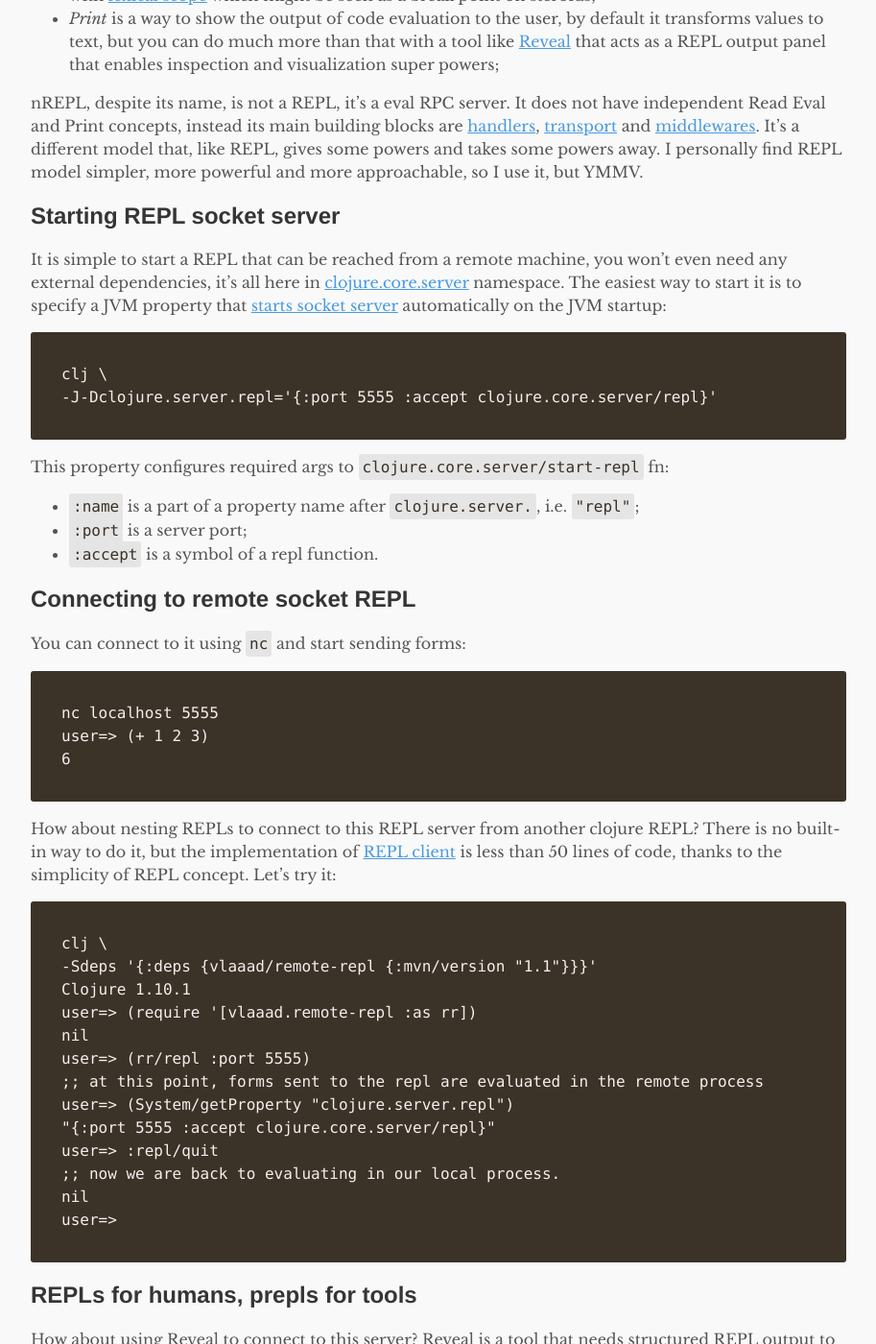
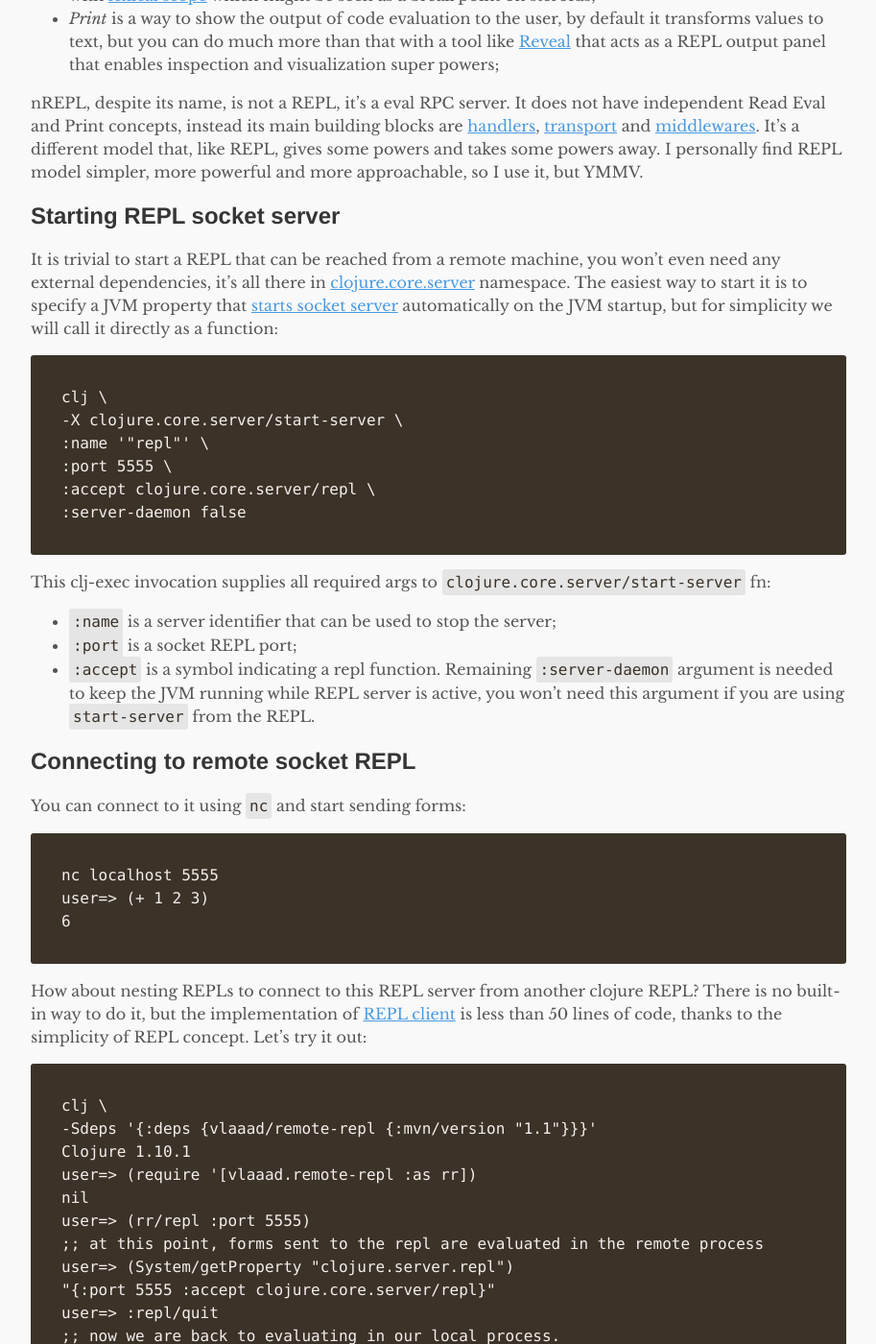
Before and after one commit to vlaaad/vlaaad.github.io, a Jekyll site: the page built from _posts/2021-01-02-reveal-repls-and-networking.md, in a window 1280 px wide and 1400 px high, scrolled down 1033 px. Shown: the whole window at 96% size, without its empty margins (183-1096 px from the left). Built offline with Jekyll 4.4.1, drawn with Linux system fonts in a browser that asks for light colours; a script that is not in the unit is left out; some of the changed text lies outside the part shown.

Commit message:
new post

````diff
--- a/_posts/2021-01-02-reveal-repls-and-networking.md
+++ b/_posts/2021-01-02-reveal-repls-and-networking.md
@@ -25,15 +25,20 @@ nREPL, despite its name, is not a REPL, it's a eval RPC server. It does not have
 
 ## Starting REPL socket server
 
-It is simple to start a REPL that can be reached from a remote machine, you won't even need any external dependencies, it's all here in [clojure.core.server](https://clojure.github.io/clojure/clojure.core-api.html#clojure.core.server/start-server) namespace. The easiest way to start it is to specify a JVM property that [starts socket server](https://clojure.org/reference/repl_and_main#_launching_a_socket_server) automatically on the JVM startup:
+It is trivial to start a REPL that can be reached from a remote machine, you won't even need any external dependencies, it's all there in [clojure.core.server](https://clojure.github.io/clojure/clojure.core-api.html#clojure.core.server/start-server) namespace. The easiest way to start it is to specify a JVM property that [starts socket server](https://clojure.org/reference/repl_and_main#_launching_a_socket_server) automatically on the JVM startup, but for simplicity we will call it directly as a function:
 ```
 clj \
--J-Dclojure.server.repl='{:port 5555 :accept clojure.core.server/repl}'
+-X clojure.core.server/start-server \
+:name '"repl"' \
+:port 5555 \
+:accept clojure.core.server/repl \
+:server-daemon false
 ```
-This property configures required args to `clojure.core.server/start-repl` fn:
-- `:name` is a part of a property name after `clojure.server.`, i.e. `"repl"`;
-- `:port` is a server port;
-- `:accept` is a symbol of a repl function.
+This clj-exec invocation supplies all required args to `clojure.core.server/start-server` fn:
+- `:name` is a server identifier that can be used to stop the server;
+- `:port` is a socket REPL port;
+- `:accept` is a symbol indicating a repl function.
+Remaining `:server-daemon` argument is needed to keep the JVM running while REPL server is active, you won't need this argument if you are using `start-server` from the REPL.
 
 ## Connecting to remote socket REPL
 
@@ -43,7 +48,7 @@ nc localhost 5555
 user=> (+ 1 2 3)
 6
 ```
-How about nesting REPLs to connect to this REPL server from another clojure REPL? There is no built-in way to do it, but the implementation of [REPL client](https://github.com/vlaaad/remote-repl) is less than 50 lines of code, thanks to the simplicity of REPL concept. Let's try it:
+How about nesting REPLs to connect to this REPL server from another clojure REPL? There is no built-in way to do it, but the implementation of [REPL client](https://github.com/vlaaad/remote-repl) is less than 50 lines of code, thanks to the simplicity of REPL concept. Let's try it out:
 ```
 clj \
 -Sdeps '{:deps {vlaaad/remote-repl {:mvn/version "1.1"}}}'
@@ -63,27 +68,33 @@ user=>
 ## REPLs for humans, prepls for tools
 
 How about using Reveal to connect to this server? Reveal is a tool that needs structured REPL output to process it properly, it can't really work on REPL prompts like `user=>`. There is [prepl](https://oli.me.uk/clojure-socket-prepl-cookbook/) (programmable REPL), which is a socket REPL with output structured as edn maps — bread and butter of Clojure. To connect Reveal to remote socket REPL server it needs to be a prepl, like that:
-```
+```sh
 clj \
--J-Dclojure.server.repl='{:port 5555 :accept clojure.core.server/io-prepl}'
+-X clojure.core.server/start-server \
+:name '"repl"' \
+:port 5555 \
+:accept clojure.core.server/io-prepl \
+:server-daemon false
 ```
 If you are curious how this REPL's output looks like, here is an example at the command line:
-```
+```sh
 clj \
 -Sdeps '{:deps {vlaaad/remote-repl {:mvn/version "1.1"}}}' \
--M -m vlaaad.remote-repl :port 5555
+-X vlaaad.remote-repl/repl \
+:port 5555
 (+ 1 2 3)
 {:tag :ret, :val "6", :ns "user", :ms 9, :form "(+ 1 2 3)"}
 ```
-Reveal can talk to this prepl server out of the box with its [remote-prepl](https://vlaaad.github.io/reveal/#remote-prepl) entry point:
-```
+Reveal can talk to this prepl server out of the box with its [remote-prepl](https://vlaaad.github.io/reveal/#remote-prepl):
+```sh
 clj \
 -Sdeps '{:deps {vlaaad/reveal {:mvn/version "1.2.182"}}}' \
--M -m vlaaad.reveal remote-prepl :port 5555
+-X vlaaad.reveal/remote-prepl \
+:port 5555
 (+ 1 2 3)
 {:tag :ret, :val 6, :ns "user", :ms 2, :form "(+ 1 2 3)"}
 ```
-Console output is the same, but there is now a Reveal window that shows evaluations results in it's window:
+Console output is the same, but there is now a Reveal window that shows evaluations results in its window:
 
 ![](/assets/2021-01-02/remote-prepl.png)
 
@@ -91,25 +102,35 @@ Console output is the same, but there is now a Reveal window that shows evaluati
 
 Now, lets get back to the original question of having REPL configuration where editor is on machine A, Reveal on machine B and target process on machine C. We already have most of the pieces laid out, the only missing part is how to setup reveal to run as a server that is itself a client, and that part is `:args` — additional arguments to a repl function specified by `:accept` symbol.
 
-Lets setup it piece by piece. I'll use everything on the same machine because I'm lazy, but the real world example will differ only in having to specify `:host` in addition to `:port`. Here is machine C with ClojureScript prepl just for fun:
-```
+Lets setup it piece by piece. I'll use everything on the same machine because I'm lazy, but the real world example will differ only in having to specify `:host` in addition to `:port` in clients. Here is machine C with ClojureScript prepl just for fun:
+```sh
 clj \
 -Sdeps '{:deps {org.clojure/clojurescript {:mvn/version "1.10.764"}}}' \
--J-Dclojure.server.cljs='{:port 5555 :accept cljs.server.browser/prepl}'
+-X clojure.core.server/start-server \
+:name '"cljs"' \
+:accept cljs.server.browser/prepl \
+:port 5555 \
+:server-daemon false
 ```
 
 Machine B, that uses Reveal to connect to C while acting as a REPL server:
-```
+```sh
 clj \
 -Sdeps '{:deps {vlaaad/reveal {:mvn/version "1.2.182"}}}' \
--J-Dclojure.server.reveal='{:port 6666 :accept vlaaad.reveal/remote-prepl :args [:port 5555]}'
+-X clojure.core.server/start-server \
+:name '"reveal"' \
+:accept vlaaad.reveal/remote-prepl \
+:args '[:port 5555]' \
+:port 6666 \
+:server-daemon false
 ```
 
 Finally, we can connect from machine A to machine B on port `6666`, and that will make it open a Reveal window with connection to machine C:
 ```
 clj \
 -Sdeps '{:deps {vlaaad/remote-repl {:mvn/version "1.1"}}}'
--M -m vlaaad.remote-repl :port 6666
+-X vlaaad.remote-repl/repl \
+:port 6666
 ```
 Evaluating code like `js/window` on machine A will make ClojureScript evaluate code in the browser on machine C and send it to machine B where Reveal will show the output:
 
````
Also changed, not shown: other parts of _posts/2021-01-02-reveal-repls-and-networking.md (+1 -1 lines).
